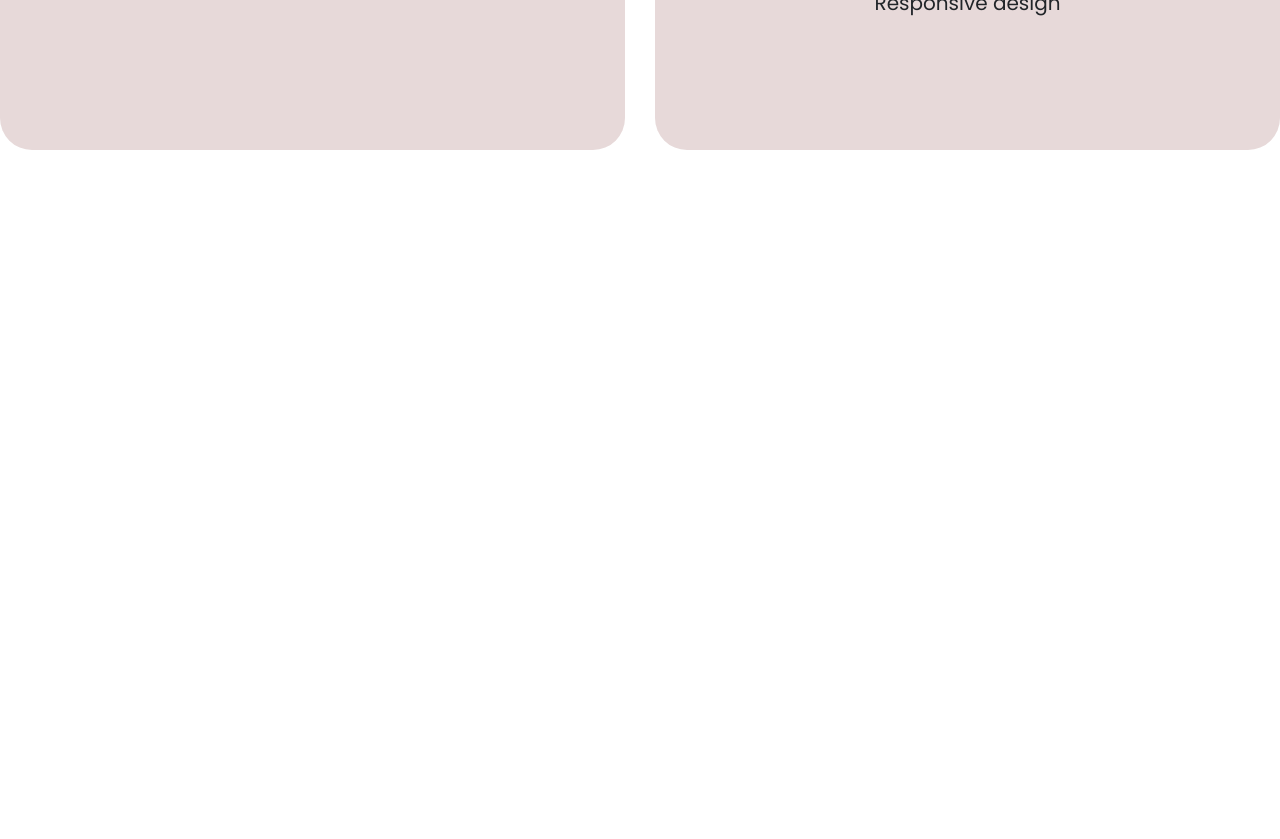
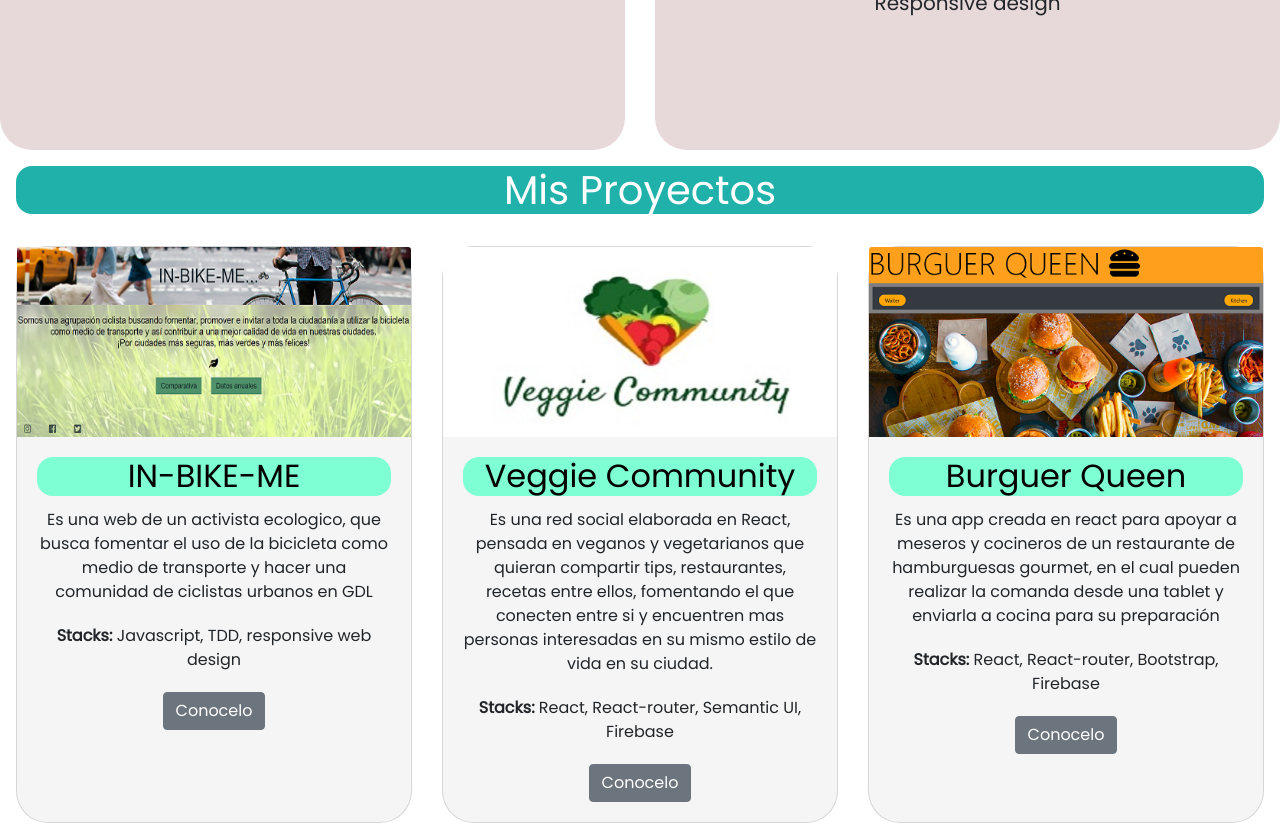
Before and after one commit to SofiaRuizHinojosa27/sofyruizportafolio, a React (Create React App) app in the folder sofyruizportafolio/: page / in a window 1280 px wide. Shown: the part 2320-3159 px from the top of the page. Before the commit the page ends 2470 px from the top, so only its background shows below. Built offline with nearby package versions, Linux system fonts and the light colour scheme.

Commit message:
the proyects section was added

```diff
--- a/sofyruizportafolio/src/App.js
+++ b/sofyruizportafolio/src/App.js
@@ -4,7 +4,7 @@ import "./App.css";
 import NavBar from "./NavBar";
 import About from "./About";
 import Skills from "./Skills";
-// import Proyects from "./Proyects";
+import Proyects from "./Proyects";
 // import Contact from "./Contact";
 
 function App() {
@@ -17,8 +17,8 @@ function App() {
       <img src={logo2} className="App-logo" alt="logo" />
       <About />
       <Skills />
-      {/* <Proyects />
-      <Contact /> */}
+      <Proyects />
+      {/* <Contact /> */}
     </div>
   );
 }
--- /dev/null
+++ b/sofyruizportafolio/src/Proyects.js
@@ -0,0 +1,88 @@
+import React, { Component } from "react";
+import "./App.css";
+import inBikeMe from "./inBikeMe.png";
+import BurguerQueen from "./burguerQueen.png";
+import Veggie from "./veggie.jpg";
+
+class Proyects extends Component {
+  render() {
+    return (
+      <div className="Proyects" id="Proyects">
+        <h1 className="titleProyects">Mis Proyectos</h1>
+        <div class="card-deck">
+          <div class="card">
+            <img class="card-img-top" src={inBikeMe} alt="Card cap" />
+            <div class="card-body">
+              <h5 class="card-title">IN-BIKE-ME</h5>
+              <p class="card-text">
+                Es una web de un activista ecologico, que busca fomentar el uso
+                de la bicicleta como medio de transporte y hacer una comunidad
+                de ciclistas urbanos en GDL
+              </p>
+              <p class="card-text">
+                <strong>Stacks: </strong> Javascript, TDD, responsive web design
+              </p>
+              <a
+                href="https://sofiaruizhinojosa27.github.io/GDL002-data-lover/src/"
+                target="_blank"
+                rel="noopener noreferrer"
+                className="btn btn-secondary"
+              >
+                Conocelo
+              </a>
+            </div>
+          </div>
+          <div class="card">
+            <img class="card-img-top" src={Veggie} alt="Card cap" />
+            <div class="card-body">
+              <h5 class="card-title">Veggie Community</h5>
+              <p class="card-text">
+                Es una red social elaborada en React, pensada en veganos y
+                vegetarianos que quieran compartir tips, restaurantes, recetas
+                entre ellos, fomentando el que conecten entre si y encuentren
+                mas personas interesadas en su mismo estilo de vida en su
+                ciudad.
+              </p>
+              <p class="card-text">
+                <strong>Stacks: </strong> React, React-router, Semantic UI, Firebase
+              </p>
+              <a
+                href="https://sofiaruizhinojosa27.github.io/veggieCommunity/#/"
+                target="_blank"
+                rel="noopener noreferrer"
+                class="btn btn-secondary"
+              >
+                Conocelo
+              </a>
+            </div>
+          </div>
+          <div class="card">
+            <img class="card-img-top" src={BurguerQueen} alt="Card cap" />
+            <div class="card-body">
+              <h5 class="card-title">Burguer Queen</h5>
+              <p class="card-text">
+                Es una app creada en react para apoyar a meseros y cocineros de
+                un restaurante de hamburguesas gourmet, en el cual pueden
+                realizar la comanda desde una tablet y enviarla a cocina para su
+                preparación
+              </p>
+              <p class="card-text">
+                <strong>Stacks: </strong> React, React-router, Bootstrap, Firebase
+              </p>
+              <a
+                href="https://sofiaruizhinojosa27.github.io/burger-queen/#/"
+                target="_blank"
+                rel="noopener noreferrer"
+                class="btn btn-secondary"
+              >
+                Conocelo
+              </a>
+            </div>
+          </div>
+        </div>
+      </div>
+    );
+  }
+}
+
+export default Proyects;
```
